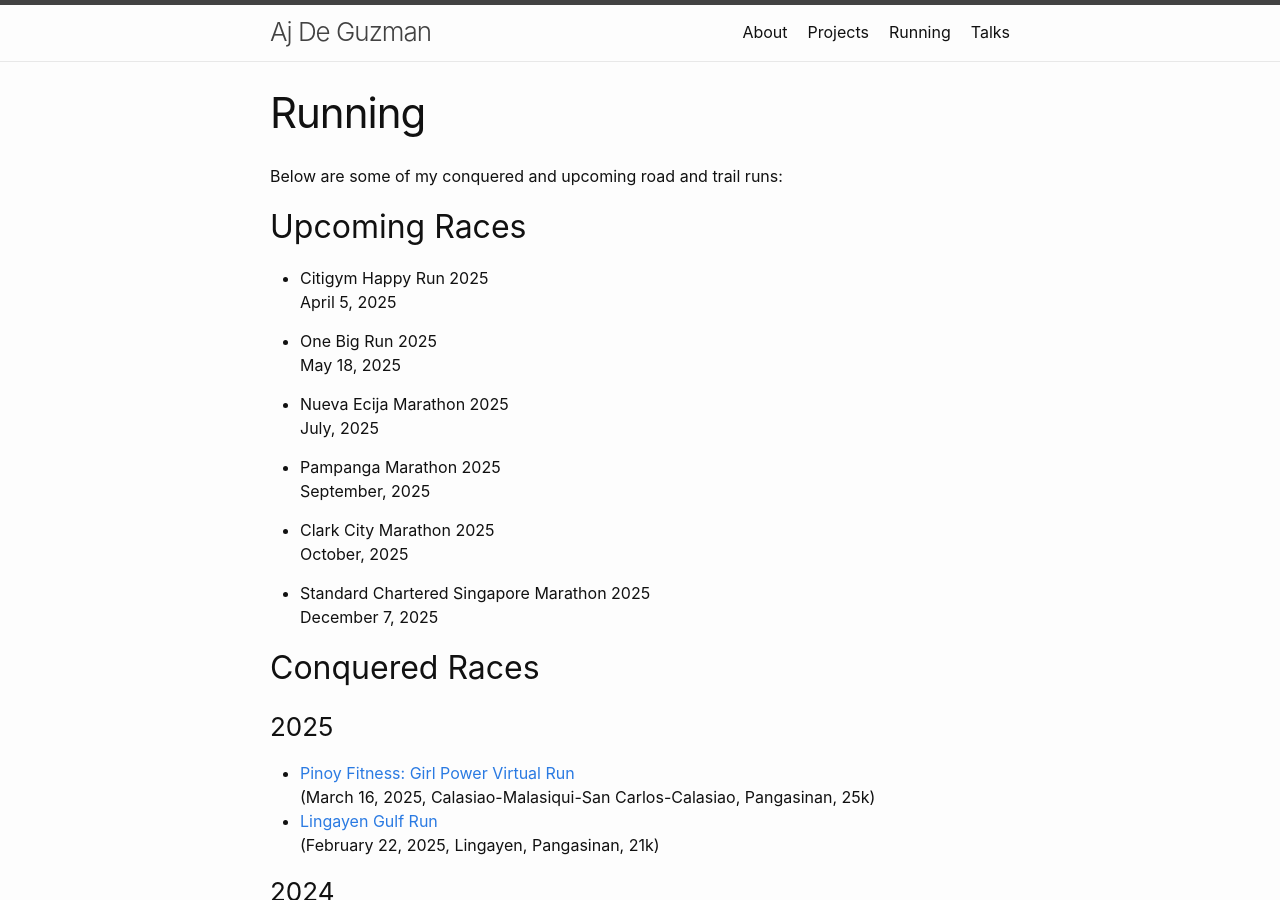
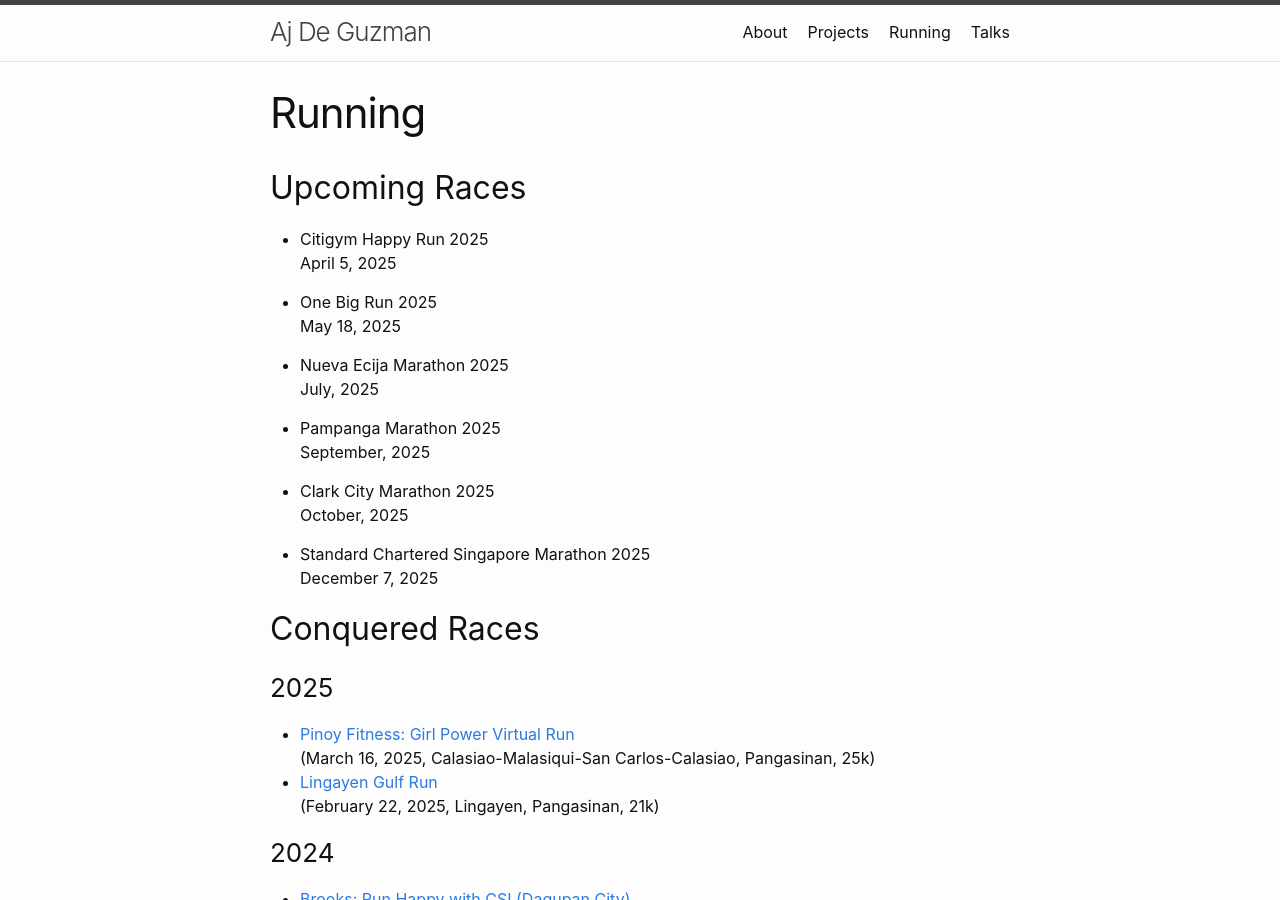
Before and after one commit to ajdeguzman/ajdeguzman.github.io, a Jekyll site: the page built from running.md, in a window 1280 px wide and 900 px high. Built offline with Jekyll 4.4.1, drawn with Linux system fonts in a browser that asks for light colours.

Commit message:
Update running.md

```diff
--- a/running.md
+++ b/running.md
@@ -4,7 +4,6 @@ title: Running
 permalink: /running/
 ---
 
-Below are some of my conquered and upcoming road and trail runs:
 
 ## Upcoming Races
 
```
